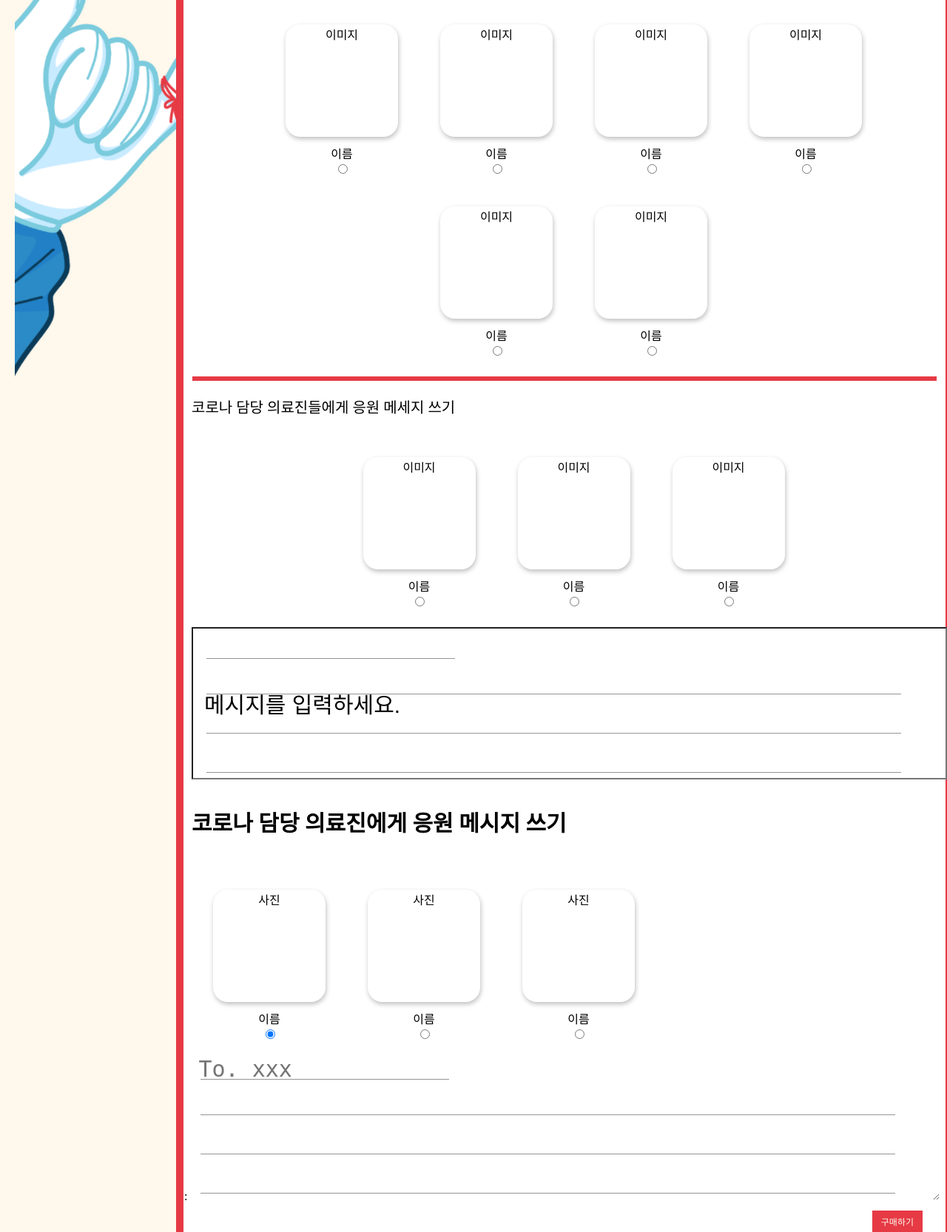
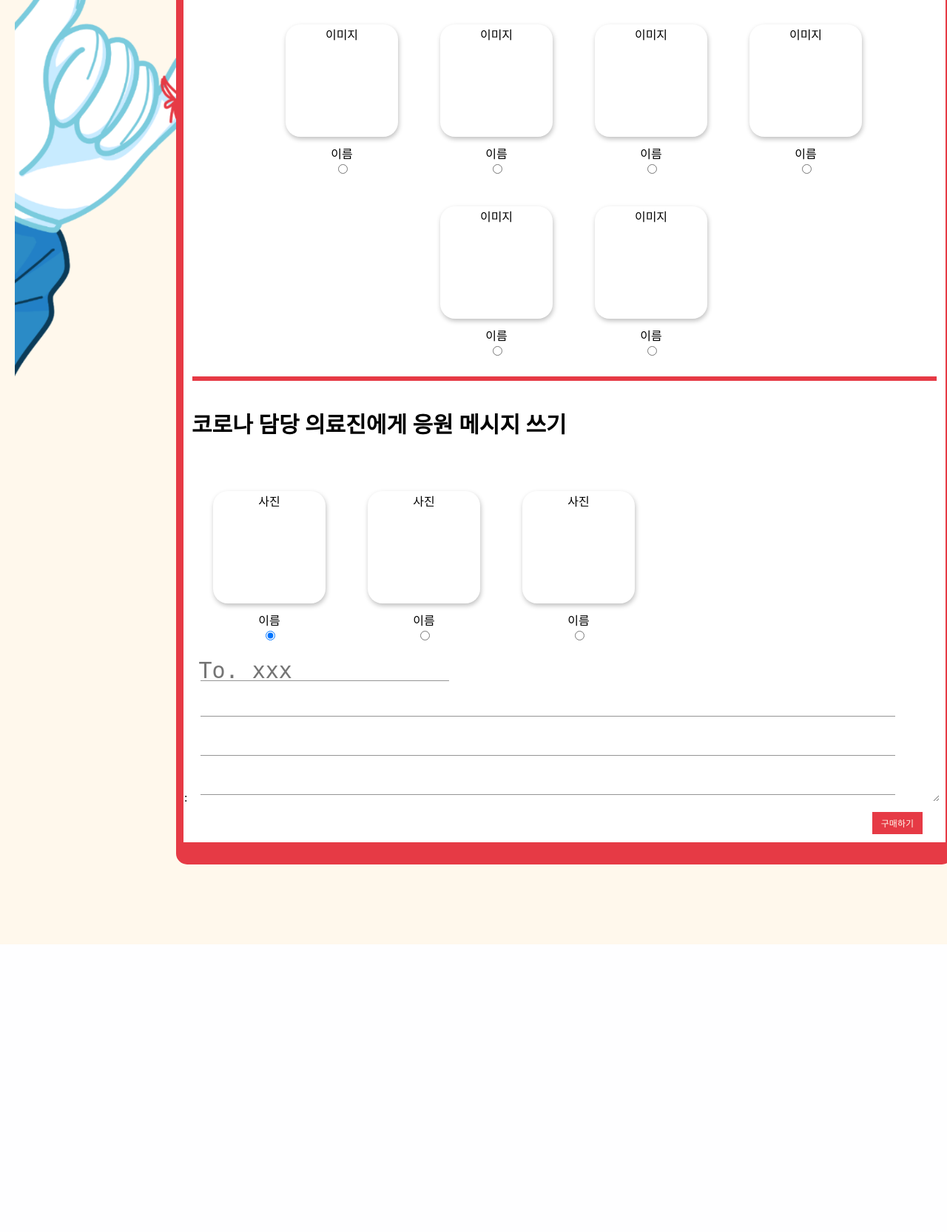
Before and after one commit to Jeong-w-o-o/Lohae, a Django app: page /write_messages/ in a window 1280 px wide; the page is wider, and only the part inside the window is pictured. Shown: the part 297-1963 px from the top of that part at 74% size. After the commit the page ends 1574 px from the top of that part, so only its background shows below. Run offline with Django 3.2, Linux system fonts and the light colour scheme; some web fonts are replaced.

Commit message:
write_messages.html 재수정

```diff
--- a/lohae/templates/write_messages.html
+++ b/lohae/templates/write_messages.html
@@ -53,34 +53,7 @@
             <input type="radio" id="radio" name="rd">
         </div>
     </div>
-    <hr align="center" style="border: solid 3px rgb(230, 58, 69); background-color: rgb(230, 58, 69); width: 1000px;">
-
-    <p class="message-title">코로나 담당 의료진들에게 응원 메세지 쓰기</p>
-    <div class="mini-box-list">
-
-        <div class="mini-box-of-box">
-            <div class="mini-box">이미지</div>
-            <div class="box-title">이름</div>
-            <input type="radio" id="radio" name="rd">
-        </div>
-
-        <div class="mini-box-of-box">
-            <div class="mini-box">이미지</div>
-            <div class="box-title">이름</div>
-            <input type="radio" id="radio" name="rd">
-        </div>
-
-        <div class="mini-box-of-box">
-            <div class="mini-box">이미지</div>
-            <div class="box-title">이름</div>
-            <input type="radio" id="radio" name="rd">
-        </div>
-
-    </div>
-
-    <div class="text-message">
-    <input class="text-box" type="text" value="메시지를 입력하세요.">
-    </div>
+    <hr text-align="center" style="border: solid 3px rgb(230, 58, 69); background-color: rgb(230, 58, 69); width: 1000px;">
 
     <!-- 의료진에게 메시지 쓰기 -->
 
@@ -129,5 +102,4 @@
 </div>
 
 
-
 {% endblock %}
```
